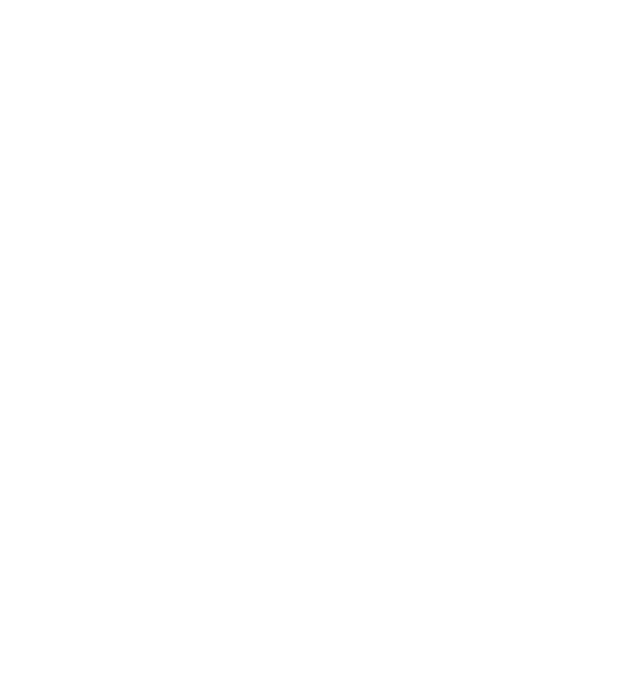
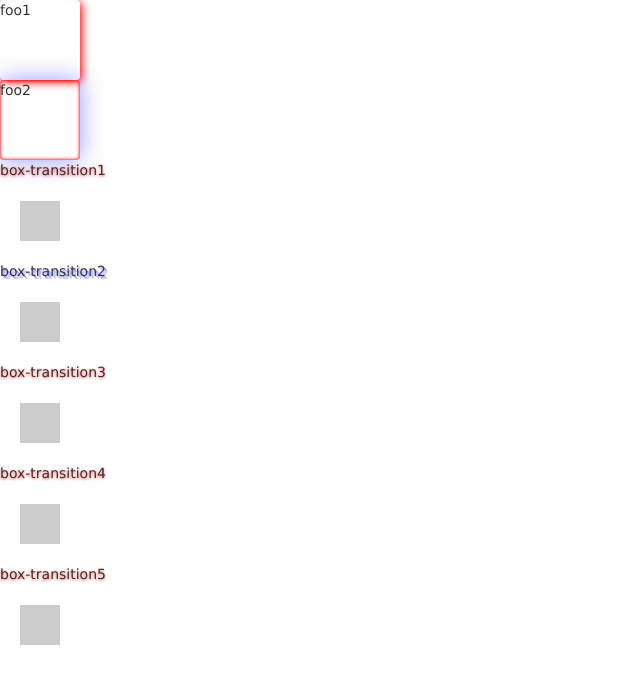
Before and after one commit to sakaki0214/temp_pc, a plain HTML site: page index.html in a window 1280 px wide. Shown: the whole page, without its empty margins (0-640 px from the left). Drawn offline with nearby package versions, Linux system fonts and the light colour scheme.

Commit message:
update sample scss

```diff
--- a/index.html
+++ b/index.html
@@ -9,13 +9,13 @@
 <meta property="og:title" content="" />
 <meta property="og:type" content="website" />
 <meta property="og:description" content="" />
-<meta property="og:url" content="http://google.co.jp/" />
+<meta property="og:url" content="http://" />
 <meta property="og:site_name" content="" />
-<meta property="og:image" content="http://.jpg" />
+<meta property="og:image" content="http://" />
 <meta property="fb:app_id" content="" />
 
 <link rel="shortcut icon" href="sahred/images/favicon.ico" />
-<link rel="stylesheet" href="shared/css/module.css" media="all" />
+<link rel="stylesheet" href="shared/css/style.css" media="all" />
 
 <script src="shared/js/jquery.js"></script>
 <script src="shared/js/common.js"></script>
@@ -35,5 +35,33 @@ DD_belatedPNG.fix('img, .png_bg');
 </head>
 <body>
 
+<div id="foo1">
+foo1
+</div>
+
+<div id="foo2">
+foo2
+</div>
+
+<p>box-transition1</p>
+<div class="box-transition" id="box-transition1">
+</div>
+
+<p id="tx-special">box-transition2</p>
+<div class="box-transition" id="box-transition2">
+</div>
+
+<p>box-transition3</p>
+<div class="box-transition" id="box-transition3">
+</div>
+
+<p>box-transition4</p>
+<div class="box-transition" id="box-transition4">
+</div>
+
+<p>box-transition5</p>
+<div class="box-transition" id="box-transition5">
+</div>
+
 </body>
 </html>
--- a/shared/css/style.scss
+++ b/shared/css/style.scss
@@ -7,21 +7,76 @@
 @import "compass";
 @import "base";
 
+/* media query */
 $break-small:768px;
-
 #wrap {
 	width:1000px;
 }
-
 @media screen and(max-width:$break-small) {
 	#wrap {
 		width:100%;
 	}
 }
 
+/* border-radius,background-size,box-shadow */
 #foo1 {
 	@include border-radius(4px);
 	@include background-size(320px auto);
 	@include box-shadow(red 2px 2px 10px);
-	@include box-shadow(rgba(blue,0.4) 0 0 25px,rgba(red,0.1) 0 0 3px 1px inset);
+	width:80px;
+	height:80px;
 }
+#foo2 {
+	@include border-radius(4px);
+	@include background-size(320px auto);
+	@include box-shadow(rgba(blue,0.4) 0 0 25px,rgba(red,0.8) 0 0 3px 1px inset);
+	width:80px;
+	height:80px;
+}
+
+/* text-shadow */
+$default-text-shadow-color:rgba(red,0.7);
+$default-text-shadow-blur:3px;
+$default-text-shadow-v-offset:1px;
+p {
+	@include single-text-shadow;
+	&#tx-special {
+		@include text-shadow(rgba(blue,0.2) 1px 1px 0,rgba(blue,0.2) 2px 2px 0,rgba(blue,0.2) 3px 3px 0);
+	}
+}
+
+/* transition */
+.box-transition {
+	width:40px;
+	height:40px;
+	background:#ccc;
+	margin:20px;
+}
+#box-transition1 {
+	@include transition-property(width);
+	&:hover {
+		width:80px;
+	}
+}
+#box-transition2 {
+	@include transition-property(width);
+	@include transition-duration(2s);
+	&:hover {
+		width:500px;
+	}
+}
+#box-transition3 {
+	@include transition-property(width);
+	@include transition-duration(2s);
+	@include transition-timing-function(ease-in);
+	&:hover {
+		width:500px;
+	}
+}
+#box-transition4 {
+	@include transition-property(width);
+	@include transition-delay(1s);
+	&:hover {
+		width:400px;
+	}
+}
```
Also changed, not shown: shared/css/style.css.
